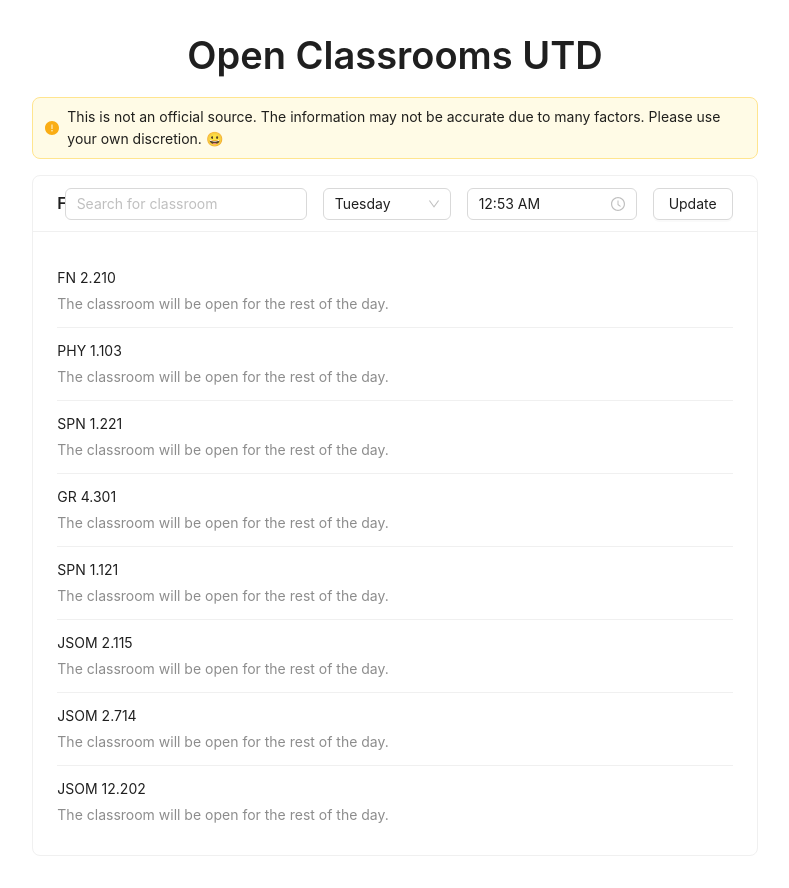
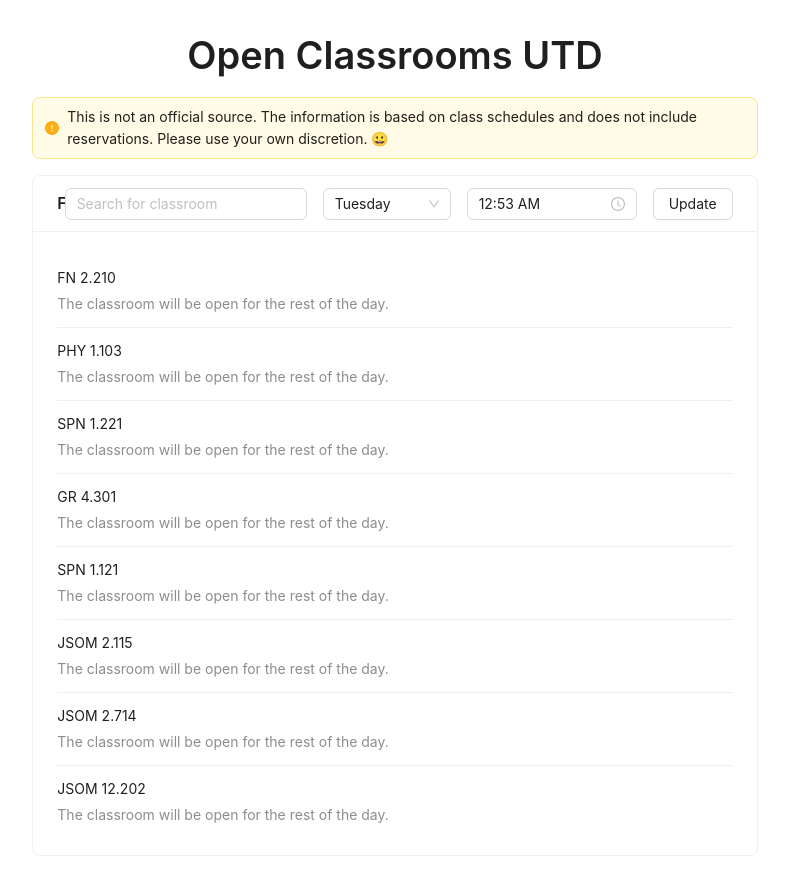
Before and after one commit to Fernando4242/open-classrooms-utd, a Next.js app: page / in a window 1280 px wide. Shown: the whole page, without its empty margins (245-1034 px from the left). Built offline with nearby package versions, Linux system fonts and the light colour scheme.

Commit message:
added more context to disclaimer

```diff
--- a/src/app/page.tsx
+++ b/src/app/page.tsx
@@ -48,7 +48,7 @@ export default function Home() {
       <div className="w-full flex flex-col gap-4 justify-center items-center">
         <Alert
           className="w-full md:w-2/3"
-          message="This is not an official source. The information may not be accurate due to many factors. Please use your own discretion. 😀"
+          message="This is not an official source. The information is based on class schedules and does not include reservations. Please use your own discretion. 😀"
           type="warning"
           showIcon
         />
```
